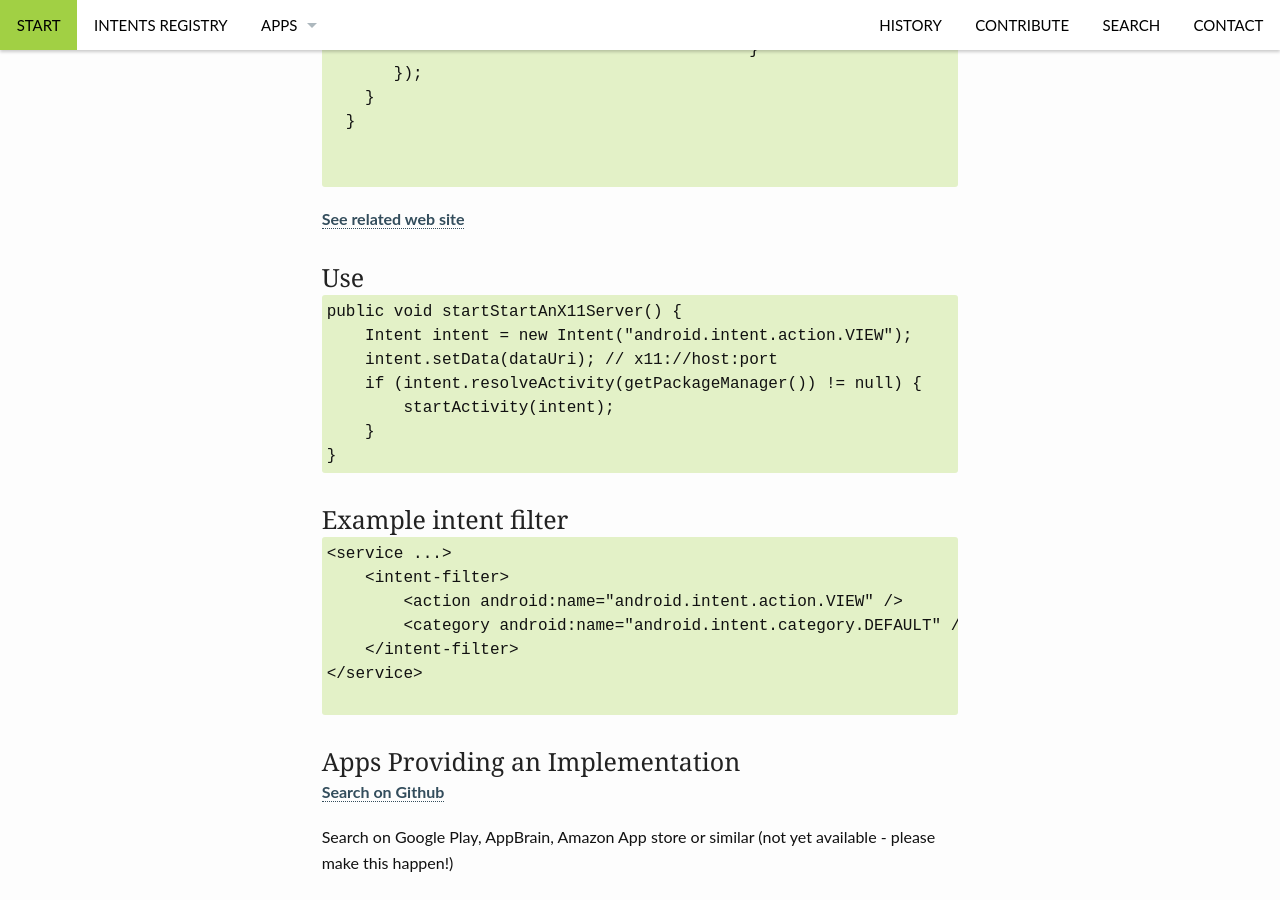
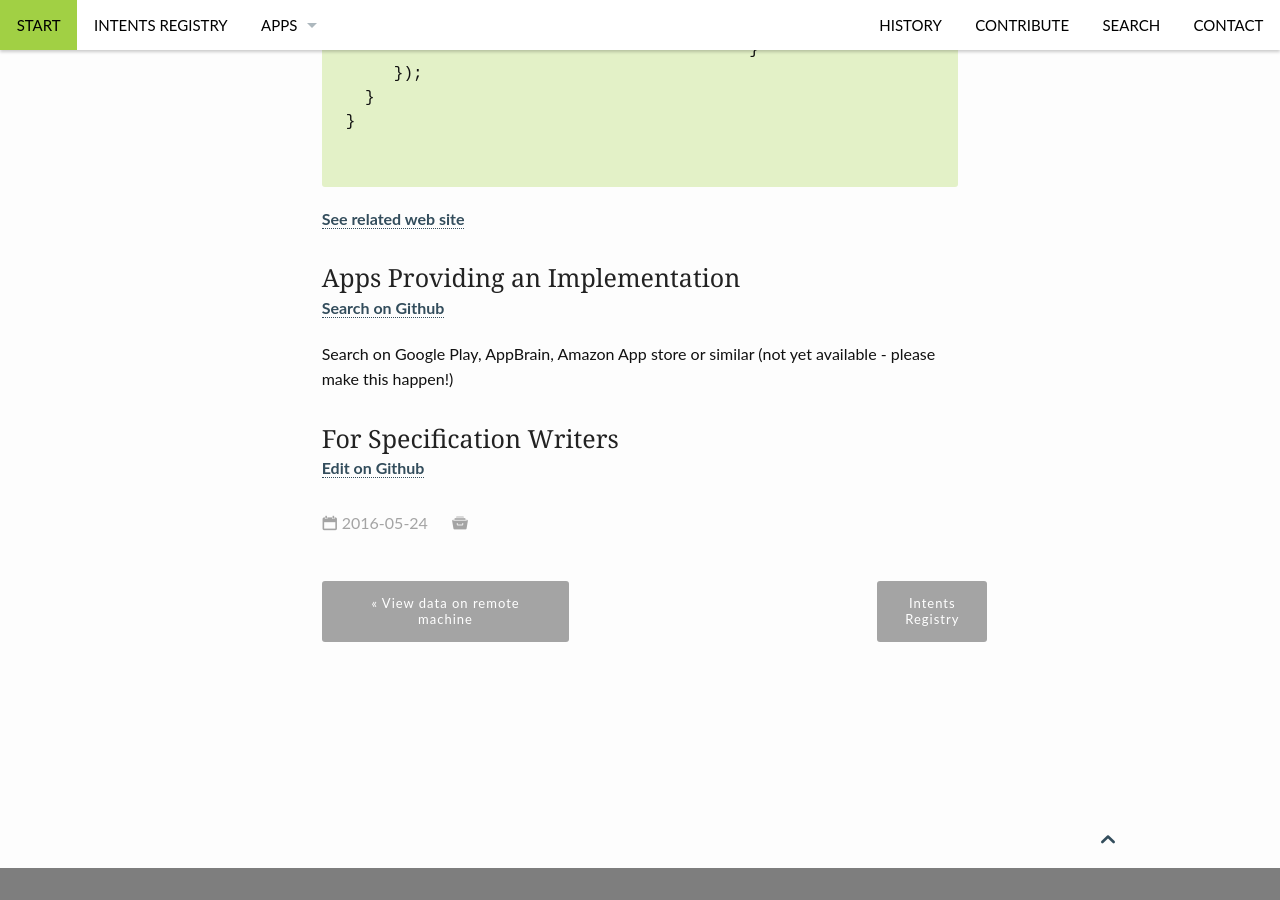
Before and after one commit to openintents/openintents.github.io, a Jekyll site: the page built from _intent_specs/x11.md, in a window 1280 px wide and 900 px high, scrolled down 853 px. Built offline with Jekyll 4.4.1, drawn with Linux system fonts in a browser that asks for light colours; nearby versions of some CDN libraries; some of the changed lines change nothing that is shown.

Commit message:
Update x11.md

```diff
--- a/_intent_specs/x11.md
+++ b/_intent_specs/x11.md
@@ -8,6 +8,7 @@ component: service
 author: Nito Martinez
 submitted: 2016-05-20
 permalink: /service/x11-server
+hide_use: true
 ---
 This intention is used to allow X11 applications to be able to launch an X server as a prerrequisite for other applications. The URI is specified as, for example, x11://localhost:6000, where usually localhost is the bind address and 6000 means a port number ... An uri of x11://localhost:6100 would usually mean that the environment variable DISPLAY for the application would have been set to DISPLAY=localhost:100.
 
```
